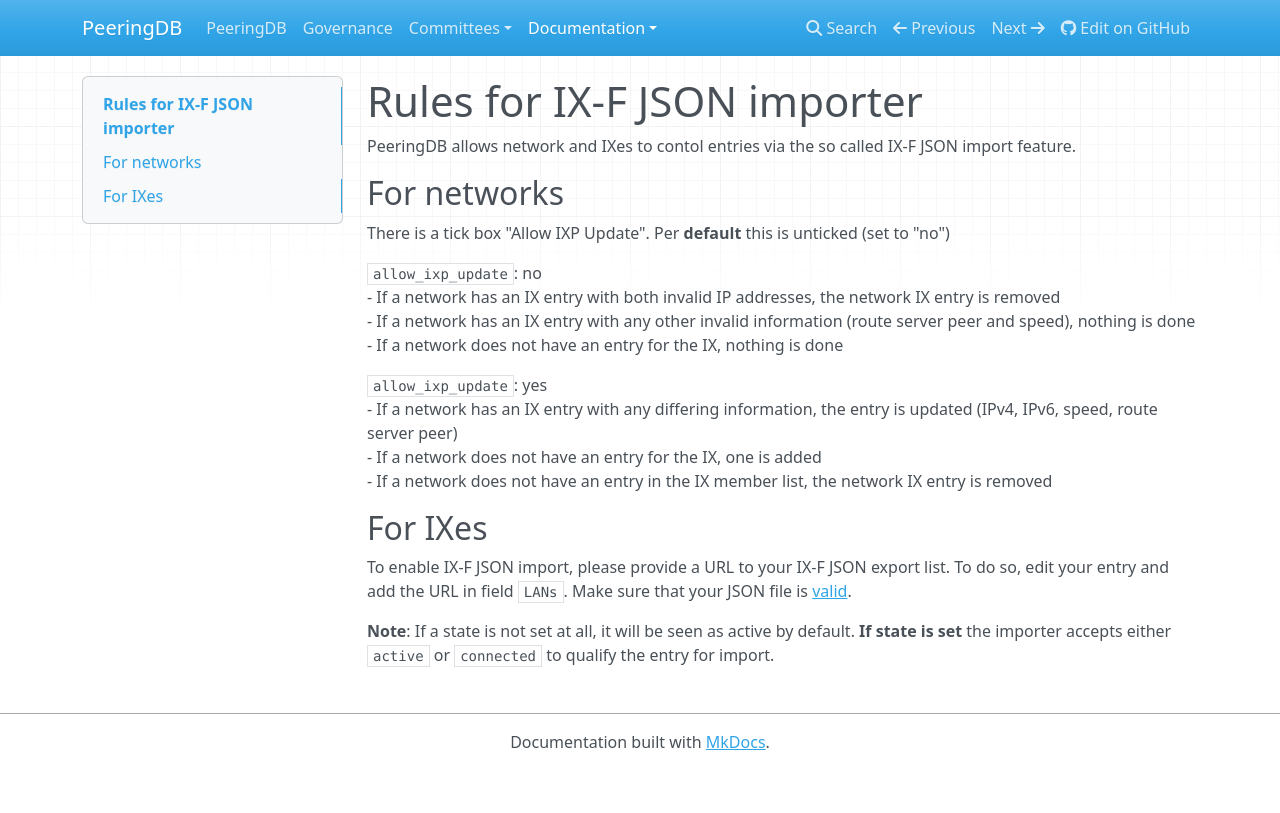
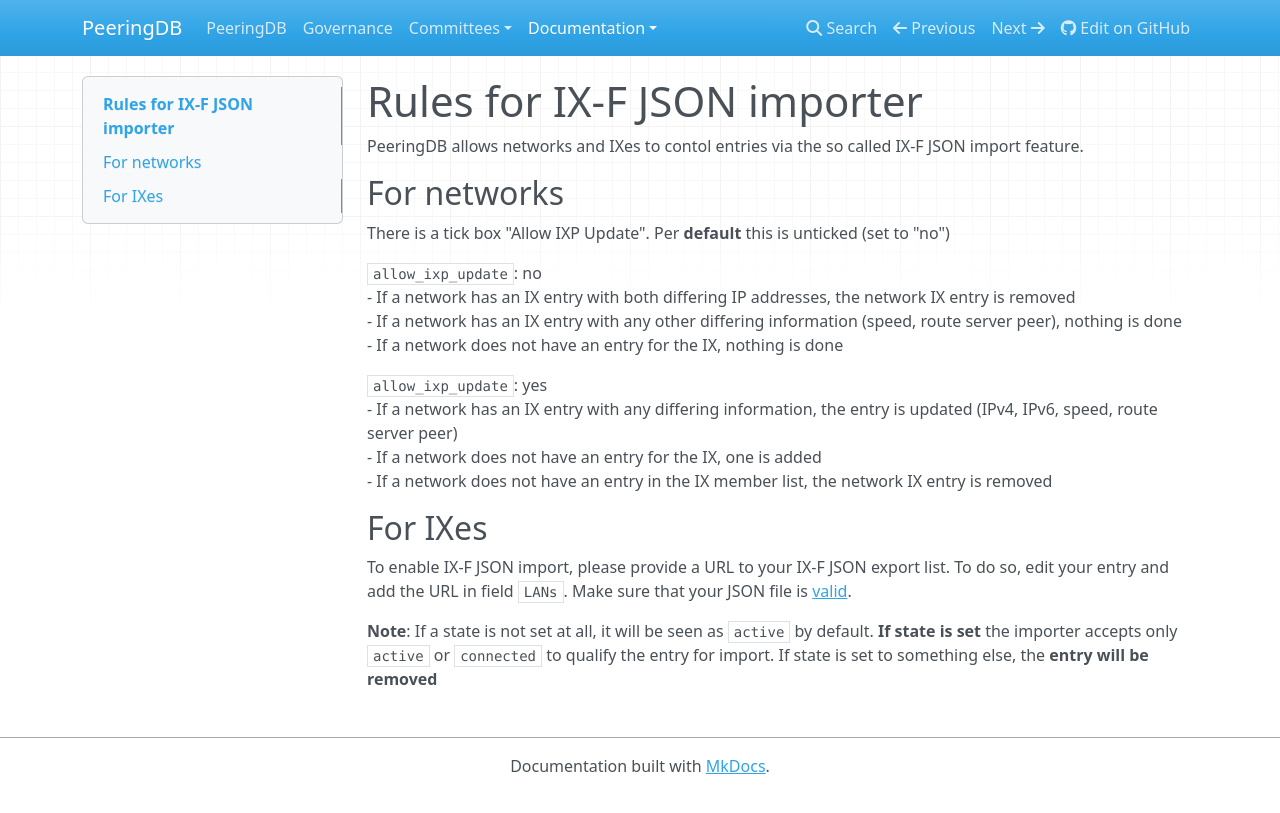
Before and after one commit to peeringdb/docs, an MkDocs documentation site: the page built from docs/ix-f-json-import-rules.md, in a window 1280 px wide. Shown: the top 813 px of the page. Built offline with MkDocs 1.6.1, drawn with Linux system fonts in a browser that asks for light colours; nearby versions of some CDN libraries; old or Windows-style settings are respelled for this version of MkDocs.

Commit message:
Update ix-f-json-import-rules.md
minor changes

```diff
--- a/docs/ix-f-json-import-rules.md
+++ b/docs/ix-f-json-import-rules.md
@@ -1,11 +1,11 @@
 # Rules for IX-F JSON importer
-PeeringDB allows network and IXes to contol entries via the so called IX-F JSON import feature.
+PeeringDB allows networks and IXes to contol entries via the so called IX-F JSON import feature.
 ## For networks
 There is a tick box "Allow IXP Update". Per **default** this is unticked (set to "no")
 
 `allow_ixp_update`: no
-- If a network has an IX entry with both invalid IP addresses, the network IX entry is removed
-- If a network has an IX entry with any other invalid information (route server peer and speed), nothing is done
+- If a network has an IX entry with both differing IP addresses, the network IX entry is removed
+- If a network has an IX entry with any other differing information (speed, route server peer), nothing is done
 - If a network does not have an entry for the IX, nothing is done
 
 `allow_ixp_update`: yes
@@ -16,4 +16,4 @@
 ## For IXes
 To enable IX-F JSON import, please provide a URL to your IX-F JSON export list. To do so, edit your entry and add the URL in field `LANs`. Make sure that your JSON file is [valid](https://www.ixpdb.net/en/validator/).
 
-**Note**: If a state is not set at all, it will be seen as active by default. **If state is set** the importer accepts either `active` or `connected` to qualify the entry for import.
+**Note**: If a state is not set at all, it will be seen as `active` by default. **If state is set** the importer accepts only `active` or `connected` to qualify the entry for import. If state is set to something else, the **entry will be removed**
```
